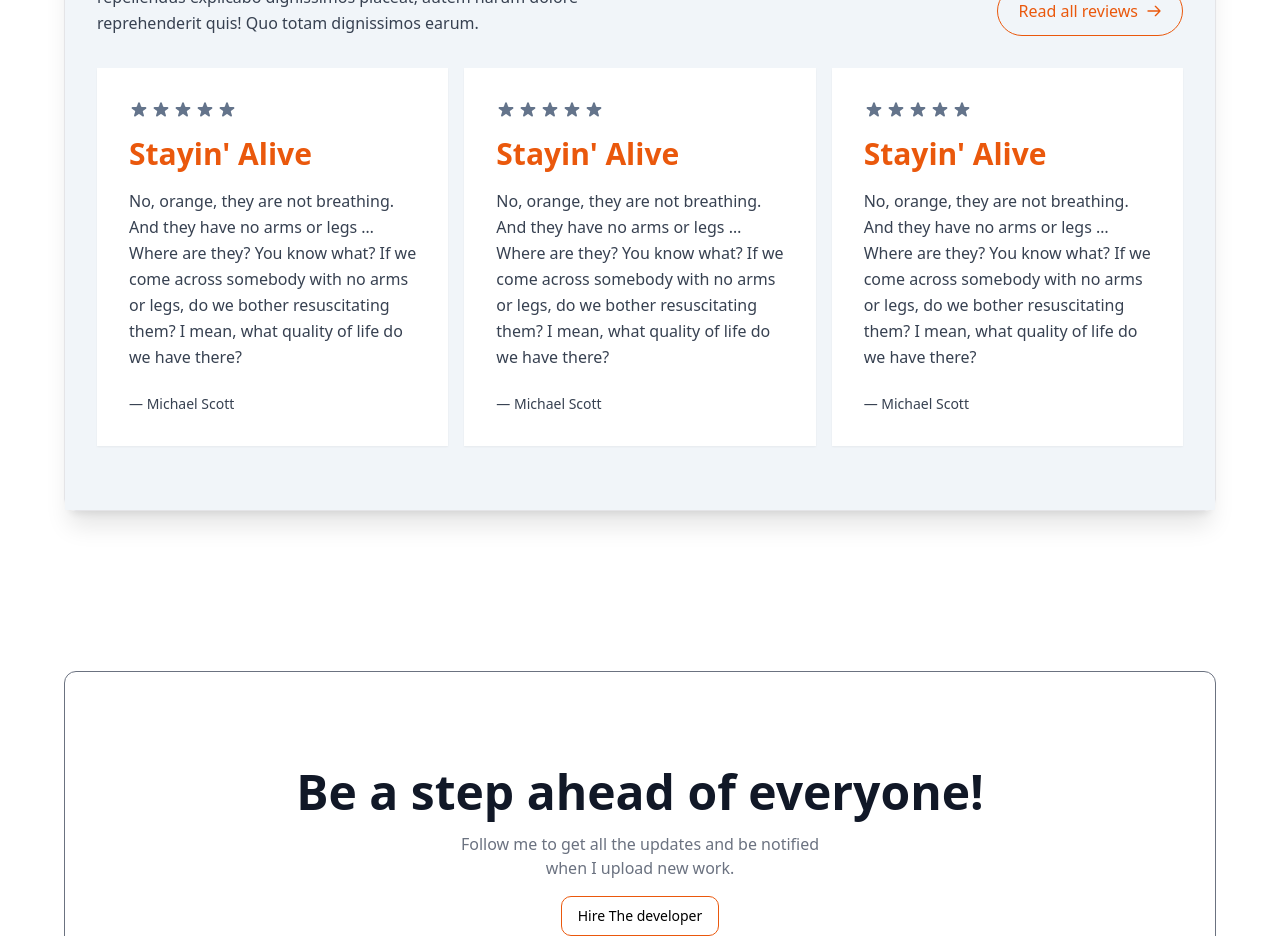
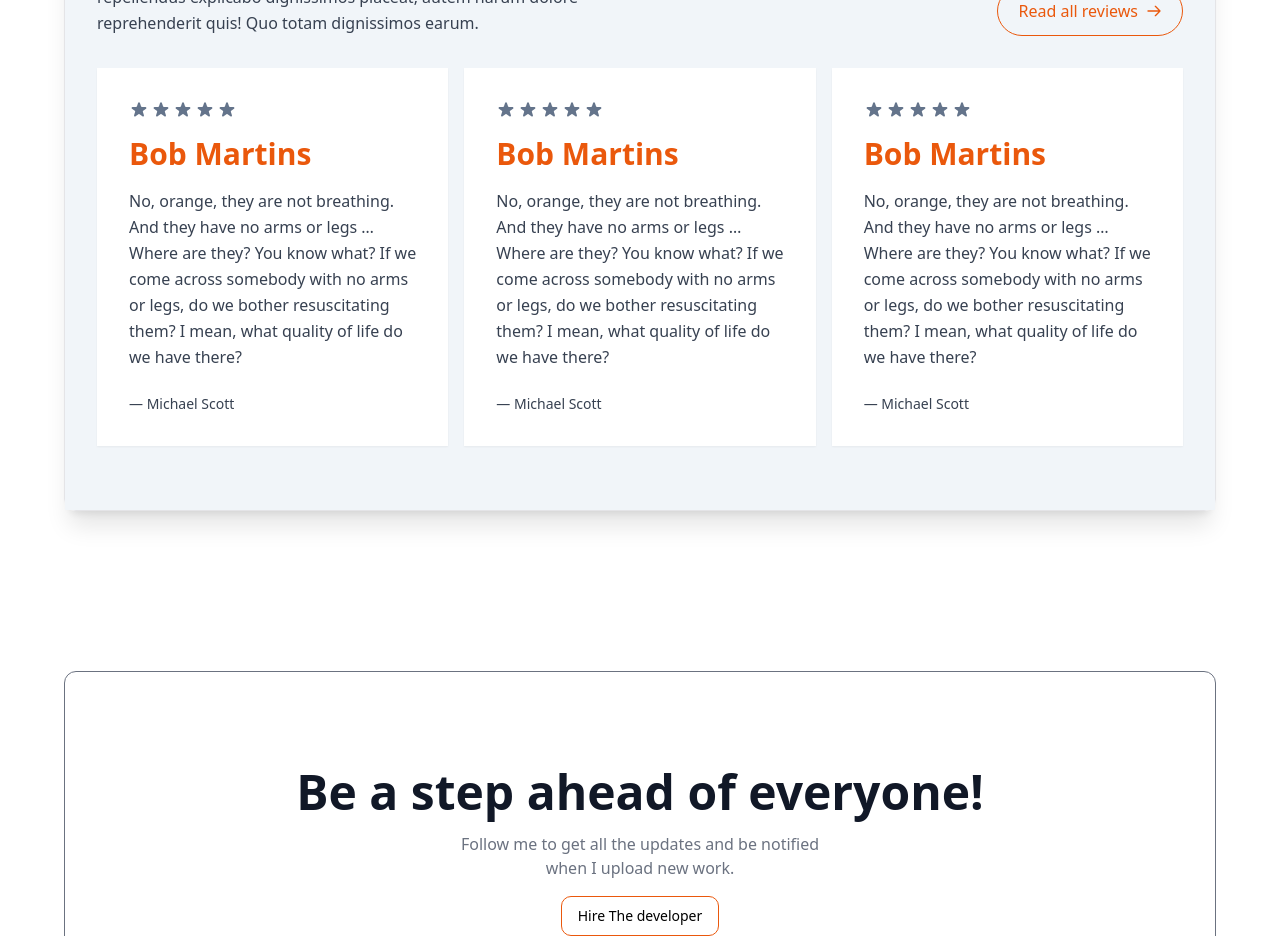
Before and after one commit to Eclarkhalid/chrem, a Next.js app: page / in a window 1280 px wide. Shown: the part 3680-4616 px from the top of the page. Built offline with nearby package versions, Linux system fonts and the light colour scheme.

Commit message:
final push

```diff
--- a/app/components/Reviews.tsx
+++ b/app/components/Reviews.tsx
@@ -104,7 +104,7 @@ const Reviews = () => {
 
               <div className="mt-4">
                 <p className="text-2xl font-bold text-orange-600 sm:text-3xl">
-                  Stayin' Alive
+                  Bob Martins
                 </p>
 
                 <p className="mt-4 leading-relaxed text-gray-700">
@@ -184,7 +184,7 @@ const Reviews = () => {
 
               <div className="mt-4">
                 <p className="text-2xl font-bold text-orange-600 sm:text-3xl">
-                  Stayin' Alive
+                  Bob Martins
                 </p>
 
                 <p className="mt-4 leading-relaxed text-gray-700">
@@ -264,7 +264,7 @@ const Reviews = () => {
 
               <div className="mt-4">
                 <p className="text-2xl font-bold text-orange-600 sm:text-3xl">
-                  Stayin' Alive
+                  Bob Martins
                 </p>
 
                 <p className="mt-4 leading-relaxed text-gray-700">
```
